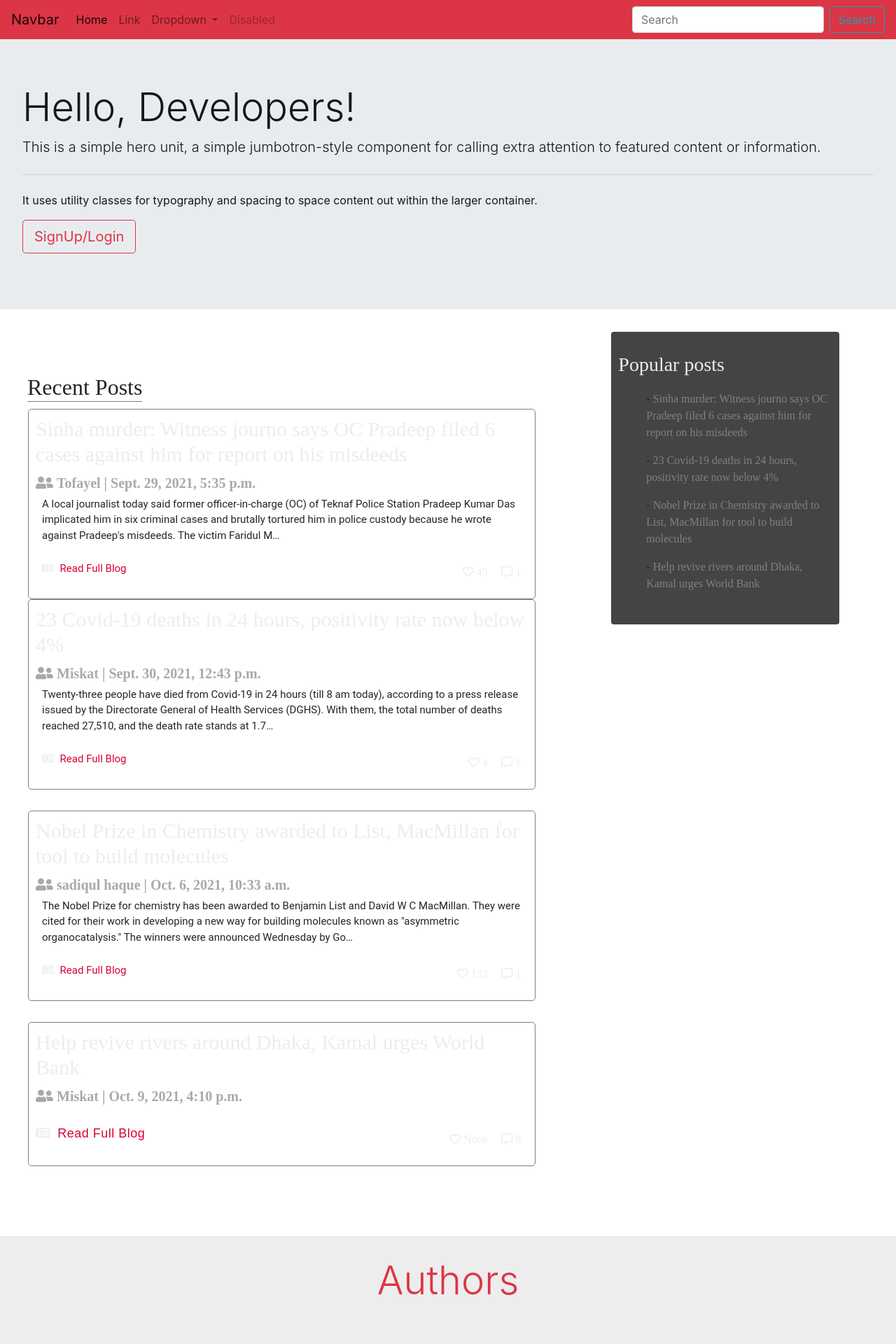
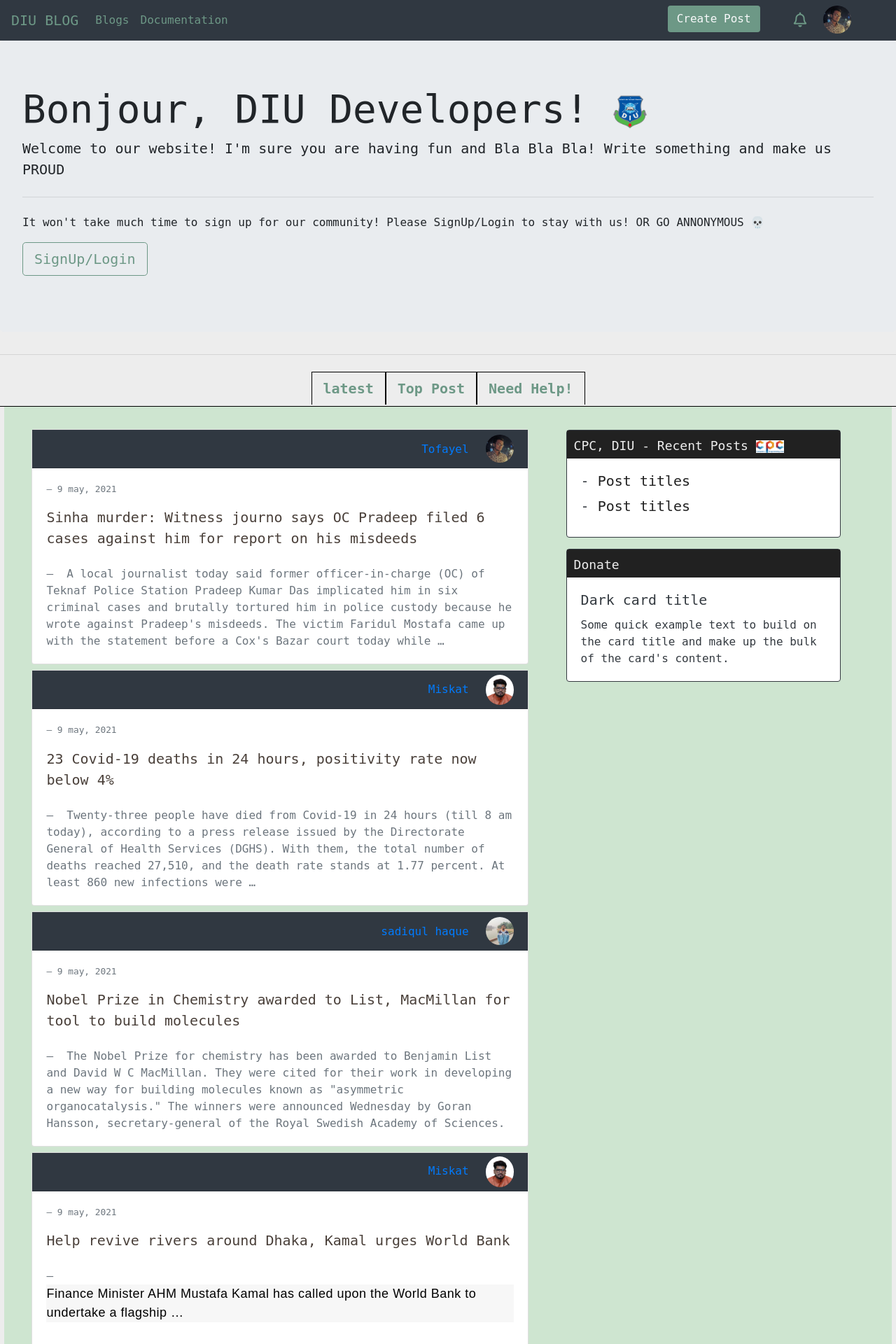
Before and after one commit to Miskat-UL/mi_dev_blogs, a Django app: page / in a window 1280 px wide. Shown: the top 1920 px of the page at 70% size. Run offline with Django 3.2, Linux system fonts and the light colour scheme; data comes from the database, SQL or seed files in the repository; both versions use the stored data as it was after the commit; some libraries are stand-ins or nearby versions.

Commit message:
huge interface update

```diff
--- a/blogs/views.py
+++ b/blogs/views.py
@@ -7,7 +7,7 @@ def home(request):
     context = {
         'blog': blogs
     }
-    return render(request, 'blogs/index2.html', context)
+    return render(request, 'blogs/main_body.html', context)
 
 
 def home2(request, pk):
--- /dev/null
+++ b/static/css/index.css
@@ -0,0 +1,165 @@
+body{
+    background-color: #EDEDED;
+
+    font-family: monospace;
+}
+.navbar{
+    background-color: #303841;
+}
+.navbar a{
+    color: #6D9886;
+}
+.nav-link,.dropdown-menu{
+    color: #DA0037;
+}
+.nav-link:hover{
+    color: #EDEDED;
+}
+
+.btn_post{
+    background-color: #6D9886;
+}
+
+
+.fa-bell{
+font-size: 21px;
+line-height: 2;
+}
+
+.select_posts{
+    width: auto;
+    height: 50px;
+    font-weight: 800;
+    font-size: 20px;
+    display: flex;
+    flex-direction: column;
+    align-items: center;
+    margin: 0 auto;
+    border-bottom: 1px solid black;
+
+}
+
+.btn_top{
+    border: 1px solid #6D9886;
+    text-decoration: none;
+    color: #6D9886;
+}
+
+.btn_top:hover{
+    background-color: #6D9886;
+    color: white;
+}
+
+
+.select_posts a{
+    color: #6D9886 !important;
+    border-right: 1px solid black;
+    border-top: 1px solid black;
+    border-left: 1px solid black;
+    text-decoration: none;
+}
+.main_item{
+    max-width: 99%;
+    margin: 0 auto;
+    background-color: #CEE5D0 ;
+}
+.side_bar{
+    position: relative;
+
+    top: 9px;
+
+}
+.card_1:hover{
+    border: 3px solid #212121;
+}
+.card-header{
+    height: 55px;
+    background-color: #303841
+    ;
+    border-top-left-radius: 0px !important;
+    border-top-right-radius: 0px !important;
+    display: flex;
+    justify-content: end;
+    align-items: center;
+    color: whitesmoke;
+}
+.author_name{
+    margin: 0px;
+    height: 20px;
+    position: relative;
+    top: 9px;
+}
+.title a{
+    text-decoration: none;
+    color: #4A403A;
+
+}
+.title a:hover{
+    color: #6D9886;
+    border-bottom: 1px solid #6D9886;
+}
+
+
+/* side bar */
+
+.side_bar_header{
+    height: 40px;
+    background-color: #212121;
+    color: #EDEDED ;
+}
+.side_bar_header p{
+    display: inline;
+    position: relative;
+    left: 10px;
+    top: 8px;
+    font-size: 18px;
+
+}
+.cpc_title a{
+    text-decoration: none;
+    color: #212121;
+}
+.cpc_title a:hover{
+    border-bottom: 1.5px solid #212121;
+}
+.side_bar_header2 p {
+    margin: 0 auto;
+}
+
+.foot{
+    background-color: #303841;
+    max-width: 99%;
+    margin: 0 auto;
+
+}
+
+.footer_left li{
+    list-style-type: none;
+}
+
+.footer_link{
+    text-decoration: none;
+    color: #EDEDED;
+
+}
+.django{
+    color: #6D9886;
+}
+.btn_footer{
+    border: 1px solid #6D9886;
+    color: #6D9886;
+}
+.btn_footer:hover{
+    background-color: #6D9886;
+    color: white;
+}
+.donate_sec{
+    position: relative;
+    top: 50px;
+    background-color: transparent;
+    color: #EDEDED;
+    border: none;
+}
+.donate_sec_1{
+    border: none;
+}
--- a/templates/blogs/footer.html
+++ b/templates/blogs/footer.html
@@ -1,36 +1,32 @@
 {% load static %}
-<footer>
-      <div class="my_footer">
-        <div class="footer_grid">
-          <h2>Communicate With Us</h2>
-          <h3>Email</h3>
-          <a href=""><p>miskatshowmik@gmail.com</p></a>
-        </div>
-        <div class="footer_grid">
-          <h2>My Social Networks</h2>
-          <ul>
-            <li class="icon_lists">
-              <a class="icon_links" href="#"><i class="fab fa-github"></i></a>
-            </li>
-            <li class="icon_lists">
-              <a class="icon_links" href="#"><i class="fab fa-twitter"></i></a>
-            </li>
-            <li class="icon_lists">
-              <a class="icon_links" href="#"
-                ><i class="fab fa-instagram"></i
-              ></a>
-            </li>
-            <li class="icon_lists">
-              <a class="icon_links" href="#"><i class="fab fa-linkedin"></i></a>
-            </li>
-          </ul>
-        </div>
-        <div class="footer_grid">
-          <h2>From</h2>
-          <img src="{% static 'images/bd.png' %}" alt="" />
-          <h4 style="font-family: sans-serif; margin-top: 10px">
-            &copy; showmik <span id="date"></span>
-          </h4>
+{% block footer %}
+
+
+
+<footer class="row foot">
+      <div class="col-md-5">
+        <div class="d-flex flex-column">
+          <div class="footer_left">
+            <ul class="d-flex flex-column mt-5">
+              <li class="pb-3"><span>-</span> <a class="footer_link mr-3" href="">About Us</a></li>
+              <li class="pb-3"><span>-</span> <a class="footer_link" href="">About Us</a></li>
+              <li class="pb-3"><span>-</span> <a class="footer_link" href="">About Us</a></li>
+              <li class="pb-3"><span>-</span> <a class="footer_link" href="">About Us</a></li>
+              <li class="pb-3"><span>-</span> <a class="footer_link" href="">About Us</a></li>
+            </ul>
+          </div>
+      </div>
+      </div>
+      <div class="col-md-7 donate_sec_1">
+        <div class="card text-center donate_sec ">
+          <div class="card-body ">
+            <h5 class="card-title">Made With 🖤 and <span class="django">Django</span></h5>
+            <p class="card-text">We are a non profit organization. Donate us for support</p>
+            <a href="#" class="btn btn_footer">Donate <span><i class="fas fa-hand-holding-usd"></i></span></a>
+          </div>
         </div>
       </div>
+
+
     </footer>
+{% endblock %}
--- /dev/null
+++ b/templates/blogs/index.html
@@ -0,0 +1,68 @@
+{% load static %}
+<!DOCTYPE html>
+<html lang="en">
+  <head>
+    <meta charset="UTF-8" />
+    <meta http-equiv="X-UA-Compatible" content="IE=edge" />
+    <meta name="viewport" content="width=device-width, initial-scale=1.0" />
+    <link
+      rel="stylesheet"
+      href="https://stackpath.bootstrapcdn.com/bootstrap/4.1.1/css/bootstrap.min.css"
+      integrity="sha384-WskhaSGFgHYWDcbwN70/dfYBj47jz9qbsMId/iRN3ewGhXQFZCSftd1LZCfmhktB"
+      crossorigin="anonymous"
+    />
+    <link
+      rel="stylesheet"
+      href="https://use.fontawesome.com/releases/v5.15.3/css/all.css"
+      integrity="sha384-SZXxX4whJ79/gErwcOYf+zWLeJdY/qpuqC4cAa9rOGUstPomtqpuNWT9wdPEn2fk"
+      crossorigin="anonymous"
+    />
+    <link rel="stylesheet" href={% static "css/index.css" %} />
+    <title>Front Page</title>
+  </head>
+  <body>
+    {% include 'blogs/navbar.html' %}
+
+
+    {% block main %}
+
+    {% endblock main%}
+    {% block write_section %}
+
+    {% endblock write_section%}
+
+
+
+    {% include 'blogs/footer.html' %}
+
+
+
+
+
+
+
+
+
+
+
+
+
+
+
+    <script
+      src="https://code.jquery.com/jquery-3.2.1.slim.min.js"
+      integrity="sha384-KJ3o2DKtIkvYIK3UENzmM7KCkRr/rE9/Qpg6aAZGJwFDMVNA/GpGFF93hXpG5KkN"
+      crossorigin="anonymous"
+    ></script>
+    <script
+      src="https://cdnjs.cloudflare.com/ajax/libs/popper.js/1.12.9/umd/popper.min.js"
+      integrity="sha384-ApNbgh9B+Y1QKtv3Rn7W3mgPxhU9K/ScQsAP7hUibX39j7fakFPskvXusvfa0b4Q"
+      crossorigin="anonymous"
+    ></script>
+    <script
+      src="https://maxcdn.bootstrapcdn.com/bootstrap/4.0.0/js/bootstrap.min.js"
+      integrity="sha384-JZR6Spejh4U02d8jOt6vLEHfe/JQGiRRSQQxSfFWpi1MquVdAyjUar5+76PVCmYl"
+      crossorigin="anonymous"
+    ></script>
+  </body>
+</html>
--- /dev/null
+++ b/templates/blogs/main_body.html
@@ -0,0 +1,96 @@
+{% extends 'blogs/index.html' %}
+{% load static %}
+
+
+{% block main %}
+    <div class="jumbotron">
+        <h1 class="display-4">
+            Bonjour, DIU Developers!
+            <span
+            ><img src={% static "images/daffodil.png" %} width="50px" alt="daffodil"
+            /></span>
+        </h1>
+        <p class="lead">
+            Welcome to our website! I'm sure you are having fun and Bla Bla Bla!
+            Write something and make us PROUD
+        </p>
+        <hr class="my-4"/>
+        <p>
+            It won't take much time to sign up for our community! Please
+            SignUp/Login to stay with us! OR GO ANNONYMOUS 💀
+        </p>
+        <p class="lead">
+            <a class="btn btn_top btn-lg" href="#" role="button"
+            >SignUp/Login</a
+            >
+        </p>
+    </div>
+    <hr class="my-4"/>
+
+    <main>
+        <div class="select_posts">
+            <div class="d-flex">
+                <a href="" class="px-3 py-2">latest</a>
+                <a href="" class="px-3 py-2">Top Post</a>
+                <a href="" class="px-3 py-2">Need Help!</a>
+            </div>
+        </div>
+
+        <div class="row main_item">
+
+            <div class="col-md-7 m-4">
+                    {% for blog in blog %}
+                    <div class="card my-2 card_1">
+                        <div class="card-header">
+                            <div class="card_author d-flex">
+
+                                <a href="{% url 'author' blog.author_id %}"><p class="mr-4 author_name">{{ blog.author.name }}</p></a>
+                                <a href="#"><img src={% get_media_prefix %}{{ blog.author.author_img }} width="40"
+                                                 class="rounded-circle" alt=""></a>
+                            </div>
+                        </div>
+                        <div class="card-body">
+                            <p class="blockquote-footer">9 may, 2021</p>
+                            <blockquote class="blockquote mb-0 title ">
+
+                                <a href="{% url 'news' blog.id %}" class="">{{ blog.title }}</a>
+
+                                <footer class="blockquote-footer mt-4">
+                                    {{ blog.body|safe|truncatewords:50 }}
+                                </footer>
+                            </blockquote>
+                        </div>
+                    </div>
+                    {% endfor %}
+            </div>
+
+            <div class="col-md-4 mt-4 ">
+                <div class="d-flex flex-column side_bar">
+                    <div class="card border-dark mb-3" style="max-width: 38rem;">
+                        <div class="side_bar_header">
+                            <p>CPC, DIU - Recent Posts <span><img src={% static "images/cpc.png" %} width="40px alt=" aa"></span>
+                            </p>
+                        </div>
+                        <div class="card-body text-dark" style="max-width: 18rem;">
+                            <h5 class="card-title cpc_title"><span>-</span> <a href="#">Post titles</a></h5>
+                            <h5 class="card-title cpc_title"><span>-</span> <a href="#">Post titles</a></h5>
+                        </div>
+
+                    </div>
+                    <div class="card border-dark mb-3">
+                        <div class="side_bar_header side_bar_header2">
+                            <p>Donate<span></p>
+                        </div>
+                        <div class="card-body text-dark">
+                            <h5 class="card-title">Dark card title</h5>
+                            <p class="card-text">Some quick example text to build on the card title and make up the bulk
+                                of the card's content.</p>
+                        </div>
+                    </div>
+                </div>
+            </div>
+        </div>
+        <hr>
+    </main>
+
+{% endblock main %}
--- a/templates/blogs/navbar.html
+++ b/templates/blogs/navbar.html
@@ -1,5 +1,6 @@
-    <nav class="navbar navbar-expand-lg navbar-light bg-danger">
-      <a class="navbar-brand" href="{% url 'home' %}">Navbar</a>
+
+    <nav class="navbar navbar-expand-lg navbar-custom">
+      <a class="navbar-brand" href="#">DIU BLOG</a>
       <button
         class="navbar-toggler"
         type="button"
@@ -12,26 +13,21 @@
         <span class="navbar-toggler-icon"></span>
       </button>
 
-      <div class="collapse navbar-collapse" id="navbarSupportedContent">
+      <div
+        class="collapse navbar-collapse nav_links"
+        id="navbarSupportedContent"
+      >
         <ul class="navbar-nav mr-auto">
           <li class="nav-item active">
-            <a class="nav-link" href="#"
-              >Home <span class="sr-only">(current)</span></a
+            <a class="nav-link" href="#" selected
+              >Blogs <span class="sr-only">(current)</span></a
             >
           </li>
           <li class="nav-item">
-            <a class="nav-link" href="#">Link</a>
+            <a class="nav-link" href="#">Documentation</a>
           </li>
-          <li class="nav-item dropdown">
-            <a
-              class="nav-link dropdown-toggle"
-              href="#"
-              id="navbarDropdown"
-              role="button"
-              data-toggle="dropdown"
-              aria-haspopup="true"
-              aria-expanded="false"
-            >
+          <!-- <li class="nav-item dropdown">
+              <a class="nav-link dropdown-toggle" href="#" id="navbarDropdown" role="button" data-toggle="dropdown" aria-haspopup="true" aria-expanded="false">
                 Dropdown
               </a>
               <div class="dropdown-menu" aria-labelledby="navbarDropdown">
@@ -40,21 +36,29 @@
                 <div class="dropdown-divider"></div>
                 <a class="dropdown-item" href="#">Something else here</a>
               </div>
-          </li>
-          <li class="nav-item">
+            </li> -->
+          <!-- <li class="nav-item">
               <a class="nav-link disabled" href="#">Disabled</a>
-          </li>
+            </li> -->
         </ul>
-        <form class="form-inline my-2 my-lg-0">
-          <input
-            class="form-control mr-sm-2"
-            type="search"
-            placeholder="Search"
-            aria-label="Search"
+
+        <div class="d-flex profile_sec">
+          <div class="mr-5">
+            <a href="#" class="btn text-light btn_post">Create Post</a>
+          </div>
+          <div class="mr-4">
+            <a href="#"><i class="far fa-bell"></i></a>
+          </div>
+          <div class="mr-5">
+            <a href="#">
+              <img
+                src="images/tofayel.jpg"
+                width="40px"
+                class="rounded-circle"
+                alt=""
               />
-          <button class="btn btn-outline-info my-2 my-sm-0" type="submit">
-            Search
-          </button>
-        </form>
+            </a>
+          </div>
+        </div>
       </div>
     </nav>
--- a/templates/blogs/single_blog_page.html
+++ b/templates/blogs/single_blog_page.html
@@ -1,3 +1,4 @@
+
 {% load static %}
 <!DOCTYPE html>
 
@@ -22,6 +23,7 @@
 
 
     <link rel="stylesheet" href="{% static 'css/style2.css' %}"/>
+    <link rel="stylesheet" href="{% static 'css/index.css' %}"/>
 
 </head>
 
@@ -298,7 +300,9 @@
 </main>
 
 
-{% include 'blogs/footer.html' %}
+{% block footer %}
+
+{% endblock %}
 </body>
 
 <script
```
Also changed, not shown: static/css/author.css (+40 -19 lines), static/css/blog.css (+11 -15 lines), templates/blogs/author_page.html (+15 -16 lines), templates/blogs/blogWrite.html (+10 -3 lines), db.sqlite3, media/cpc.png (added), static/images/cpc.png (added), static/images/daffodil.png (added). Lines whose indentation alone changed are shown as unchanged.
